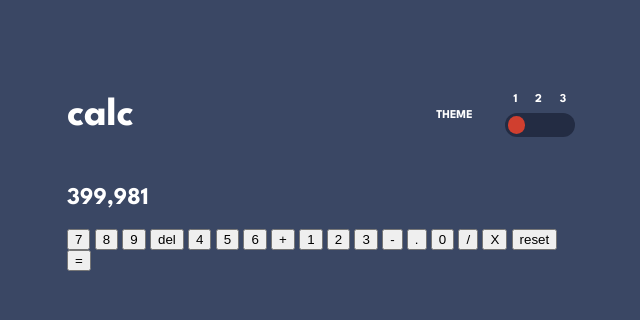
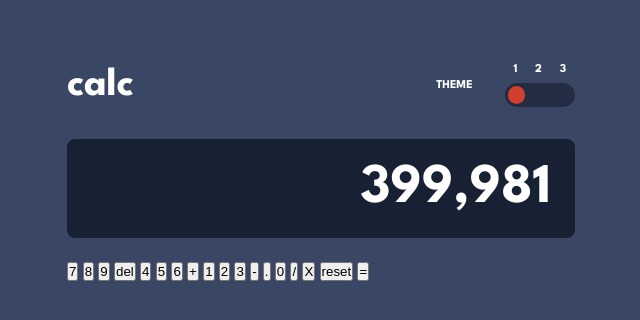
Before and after one commit to norrland90/calculator-frontendmentor, a plain HTML site: page index.html in a window 1280 px wide. Shown: the whole page, without its empty margins (319-959 px from the left). Drawn offline with Linux system fonts and the light colour scheme.

Commit message:
add display section

```diff
--- a/resources/css/style.css
+++ b/resources/css/style.css
@@ -6,8 +6,8 @@
 *::before,
 *::after {
   box-sizing: border-box;
-  /* margin: 0; */
-  /* padding: 0; */
+  margin: 0;
+  padding: 0;
 }
 
 /* CUSTOM PROPERTIES */
@@ -15,7 +15,7 @@
   /* Colors theme 1 */
   --clr-bg-main-1: hsl(222, 26%, 31%);
   --clr-bg-keypad-1: hsl(223, 31%, 20%);
-  --clr-bg-screen-1: hsl(224, 36%, 15%);
+  --clr-bg-display-1: hsl(224, 36%, 15%);
   --clr-bg-numkeys-1: hsl(30, 25%, 89%);
   --clr-bg-numkeys-hover-1: hsl(60, 100%, 100%);
   --clr-bg-numkeys-shadow-1: hsl(28, 16%, 65%);
@@ -31,7 +31,7 @@
   /* Colors theme 2 */
   --clr-bg-main-2: hsl(0, 0%, 90%);
   --clr-bg-keypad-2: hsl(0, 5%, 81%);
-  --clr-bg-screen-2: hsl(0, 0%, 93%);
+  --clr-bg-display-2: hsl(0, 0%, 93%);
   --clr-bg-numkeys-2: hsl(45, 7%, 89%);
   --clr-bg-delreskeys-hover-2: hsl(225, 51%, 76%);
   --clr-bg-numkeys-shadow-2: hsl(35, 11%, 61%);
@@ -47,7 +47,7 @@
   /* Colors theme 3 */
   --clr-bg-main-3: hsl(268, 75%, 9%);
   --clr-bg-keypad-3: hsl(268, 71%, 12%);
-  --clr-bg-screen-3: hsl(268, 71%, 12%);
+  --clr-bg-display-3: hsl(268, 71%, 12%);
   --clr-bg-numkeys-3: hsl(268, 47%, 21%);
   --clr-bg-numkeys-hover-3: hsl(268, 54%, 44%);
   --clr-bg-numkeys-shadow-3: hsl(290, 70%, 36%);
@@ -69,6 +69,8 @@
 
   /* Padding, margin, gap */
   --gap-primary: 0.75rem;
+  --section-padding-primary: 1.5rem;
+  --border-radius-primary: 0.5rem;
 }
 
 /* obs: ev. ändra max-width här */
@@ -105,6 +107,8 @@ body {
   display: flex;
   justify-content: space-between;
   align-items: center;
+
+  margin-bottom: 2rem;
 }
 
 .culculator__heading {
@@ -172,3 +176,17 @@ body {
 
   transition: transform 300ms ease-out;
 }
+
+/* DISPLAY SECTION */
+
+.calculator__display {
+  background-color: var(--clr-bg-display-1);
+  padding: var(--section-padding-primary);
+  border-radius: var(--border-radius-primary);
+  margin-bottom: 1.5rem;
+}
+
+.calculator__value {
+  font-size: var(--fs-xl);
+  text-align: right;
+}
```
